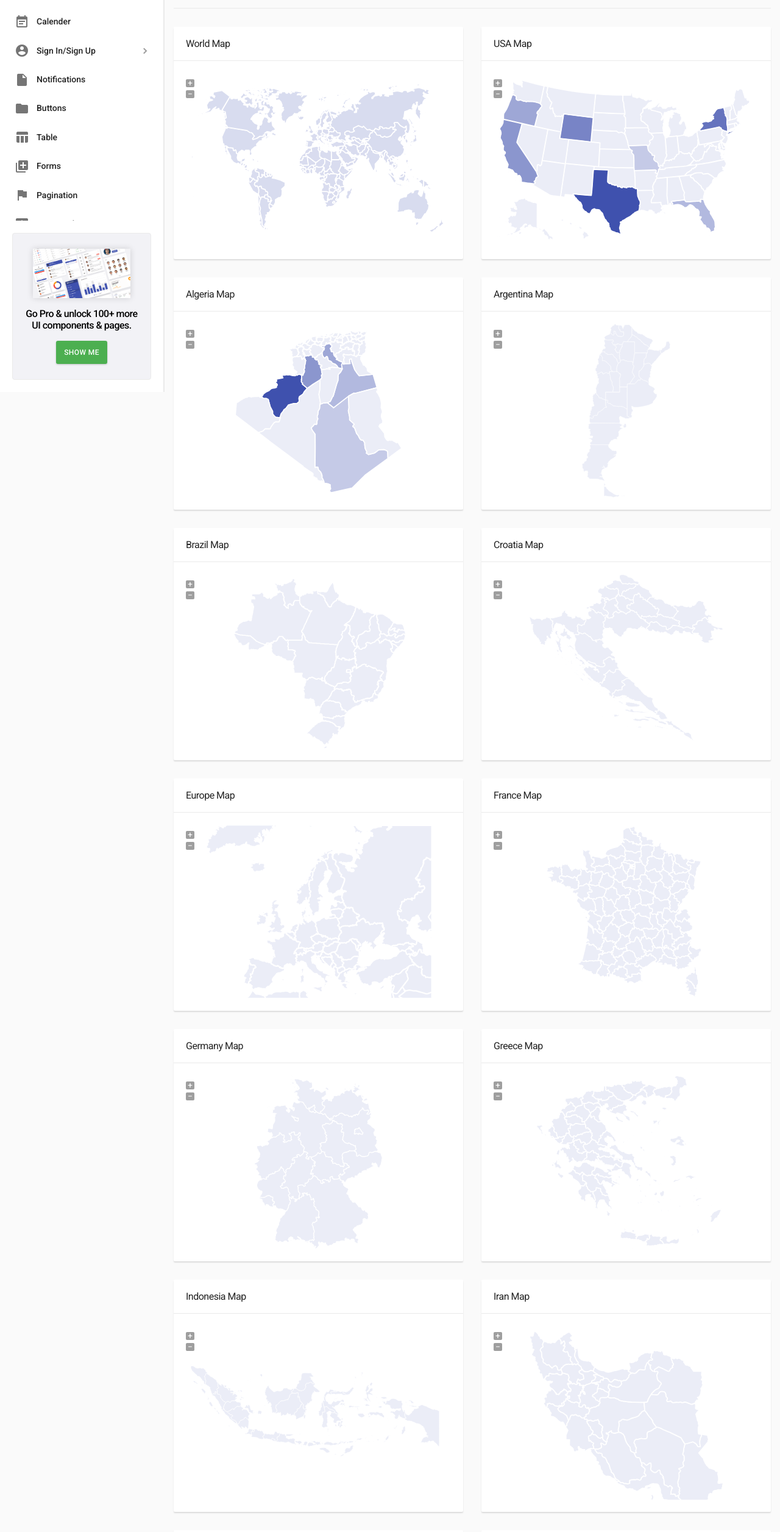
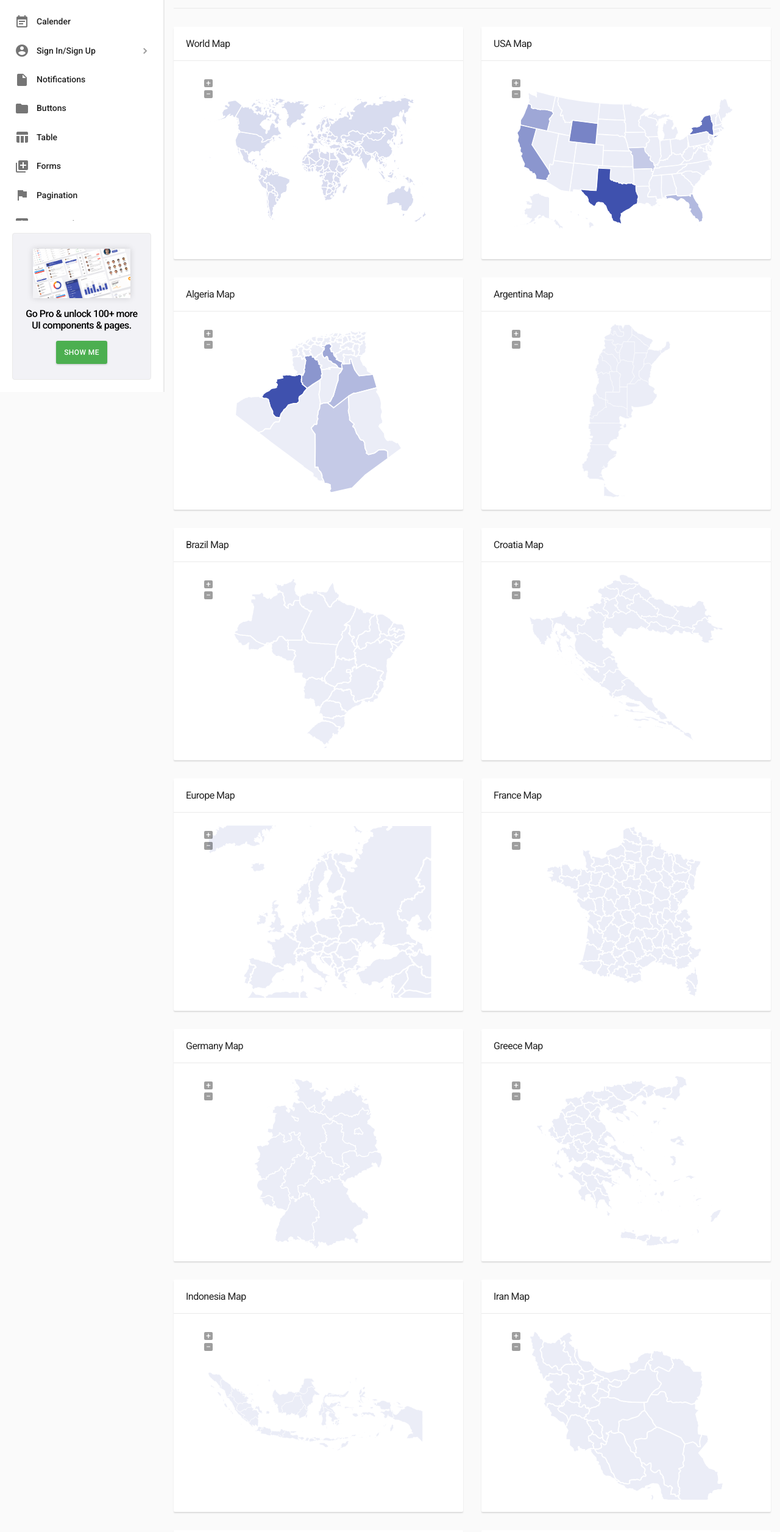
Before and after one commit to ishmamx/materialx, a website: page svgmaps.html in a window 1280 px wide. Shown: the part 157-2670 px from the top of the page at 61% size. Drawn offline with Linux system fonts and the light colour scheme.

Commit message:
fix css issue and doc

```diff
--- a/assets/sass/components/_svg-map.scss
+++ b/assets/sass/components/_svg-map.scss
@@ -71,8 +71,8 @@
   }
 }
 
-.vmap-wrapper.tb-style1,
-.vmap-wrapper.tb-style1#svg-usa {
+.vmap-wrapper.yoo-style1,
+.vmap-wrapper.yoo-style1#svg-usa {
   height: 285px;
   background-color: transparent !important;
 }
--- a/assets/sass/default/_general.scss
+++ b/assets/sass/default/_general.scss
@@ -2358,6 +2358,16 @@ table {
   }
 }
 
+.yoo-sidebar-active {
+  .yoo-add {
+    display: none;
+  }
+
+  .yoo-add+.yoo-sidebarheader-in {
+    height: 100% !important;
+  }
+}
+
 @media screen and (min-width: 991px) {
   .yoo-add+.yoo-sidebarheader-in {
     height: calc(100% - 260px) !important;
@@ -2399,7 +2409,7 @@ table {
   }
 }
 
-.tb-icon-wrap iframe {
+.yoo-icon-wrap iframe {
   border: none;
   width: 100%;
   height: calc(100vh - 322px);
--- a/package.json
+++ b/package.json
@@ -1,6 +1,6 @@
 {
   "name": "materialx-yoo",
-  "version": "1.0.1",
+  "version": "1.0.2",
   "description": "Free template based on Material Design",
   "main": "assets/js/materialX.js",
   "scripts": {
--- a/svgmaps.html
+++ b/svgmaps.html
@@ -528,8 +528,8 @@
             <div class="yoo-card-body">
               <div class="yoo-padd-lr-20">
                 <div class="yoo-height-b20 yoo-height-lg-b20"></div>
-                <div class="tb-svg-map tb-style1 tb-padding-lr30">
-                  <div id="world-en" class="vmap-wrapper tb-style1"></div>
+                <div class="yoo-svg-map yoo-style1 yoo-padding-lr30">
+                  <div id="world-en" class="vmap-wrapper yoo-style1"></div>
                 </div>
                 <div class="yoo-height-b20 yoo-height-lg-b20"></div>
               </div>
@@ -547,8 +547,8 @@
             <div class="yoo-card-body">
               <div class="yoo-padd-lr-20">
                 <div class="yoo-height-b20 yoo-height-lg-b20"></div>
-                <div class="tb-svg-map tb-style1 tb-padding-lr30">
-                  <div id="svg-usa" class="vmap-wrapper tb-style1"></div>
+                <div class="yoo-svg-map yoo-style1 yoo-padding-lr30">
+                  <div id="svg-usa" class="vmap-wrapper yoo-style1"></div>
                 </div>
                 <div class="yoo-height-b20 yoo-height-lg-b20"></div>
               </div>
@@ -566,8 +566,8 @@
             <div class="yoo-card-body">
               <div class="yoo-padd-lr-20">
                 <div class="yoo-height-b20 yoo-height-lg-b20"></div>
-                <div class="tb-svg-map tb-style1 tb-padding-lr30">
-                  <div id="dz-fr" class="vmap-wrapper tb-style1"></div>
+                <div class="yoo-svg-map yoo-style1 yoo-padding-lr30">
+                  <div id="dz-fr" class="vmap-wrapper yoo-style1"></div>
                 </div>
                 <div class="yoo-height-b20 yoo-height-lg-b20"></div>
               </div>
@@ -585,8 +585,8 @@
             <div class="yoo-card-body">
               <div class="yoo-padd-lr-20">
                 <div class="yoo-height-b20 yoo-height-lg-b20"></div>
-                <div class="tb-svg-map tb-style1 tb-padding-lr30">
-                  <div id="argentina-en" class="vmap-wrapper tb-style1"></div>
+                <div class="yoo-svg-map yoo-style1 yoo-padding-lr30">
+                  <div id="argentina-en" class="vmap-wrapper yoo-style1"></div>
                 </div>
                 <div class="yoo-height-b20 yoo-height-lg-b20"></div>
               </div>
@@ -604,8 +604,8 @@
             <div class="yoo-card-body">
               <div class="yoo-padd-lr-20">
                 <div class="yoo-height-b20 yoo-height-lg-b20"></div>
-                <div class="tb-svg-map tb-style1 tb-padding-lr30">
-                  <div id="brazil-br" class="vmap-wrapper tb-style1"></div>
+                <div class="yoo-svg-map yoo-style1 yoo-padding-lr30">
+                  <div id="brazil-br" class="vmap-wrapper yoo-style1"></div>
                 </div>
                 <div class="yoo-height-b20 yoo-height-lg-b20"></div>
               </div>
@@ -623,8 +623,8 @@
             <div class="yoo-card-body">
               <div class="yoo-padd-lr-20">
                 <div class="yoo-height-b20 yoo-height-lg-b20"></div>
-                <div class="tb-svg-map tb-style1 tb-padding-lr30">
-                  <div id="croatia-map" class="vmap-wrapper tb-style1"></div>
+                <div class="yoo-svg-map yoo-style1 yoo-padding-lr30">
+                  <div id="croatia-map" class="vmap-wrapper yoo-style1"></div>
                 </div>
                 <div class="yoo-height-b20 yoo-height-lg-b20"></div>
               </div>
@@ -642,8 +642,8 @@
             <div class="yoo-card-body">
               <div class="yoo-padd-lr-20">
                 <div class="yoo-height-b20 yoo-height-lg-b20"></div>
-                <div class="tb-svg-map tb-style1 tb-padding-lr30">
-                  <div id="europe-en" class="vmap-wrapper tb-style1"></div>
+                <div class="yoo-svg-map yoo-style1 yoo-padding-lr30">
+                  <div id="europe-en" class="vmap-wrapper yoo-style1"></div>
                 </div>
                 <div class="yoo-height-b20 yoo-height-lg-b20"></div>
               </div>
@@ -661,8 +661,8 @@
             <div class="yoo-card-body">
               <div class="yoo-padd-lr-20">
                 <div class="yoo-height-b20 yoo-height-lg-b20"></div>
-                <div class="tb-svg-map tb-style1 tb-padding-lr30">
-                  <div id="france-fr" class="vmap-wrapper tb-style1"></div>
+                <div class="yoo-svg-map yoo-style1 yoo-padding-lr30">
+                  <div id="france-fr" class="vmap-wrapper yoo-style1"></div>
                 </div>
                 <div class="yoo-height-b20 yoo-height-lg-b20"></div>
               </div>
@@ -680,8 +680,8 @@
             <div class="yoo-card-body">
               <div class="yoo-padd-lr-20">
                 <div class="yoo-height-b20 yoo-height-lg-b20"></div>
-                <div class="tb-svg-map tb-style1 tb-padding-lr30">
-                  <div id="germany-en" class="vmap-wrapper tb-style1"></div>
+                <div class="yoo-svg-map yoo-style1 yoo-padding-lr30">
+                  <div id="germany-en" class="vmap-wrapper yoo-style1"></div>
                 </div>
                 <div class="yoo-height-b20 yoo-height-lg-b20"></div>
               </div>
@@ -699,8 +699,8 @@
             <div class="yoo-card-body">
               <div class="yoo-padd-lr-20">
                 <div class="yoo-height-b20 yoo-height-lg-b20"></div>
-                <div class="tb-svg-map tb-style1 tb-padding-lr30">
-                  <div id="greece" class="vmap-wrapper tb-style1"></div>
+                <div class="yoo-svg-map yoo-style1 yoo-padding-lr30">
+                  <div id="greece" class="vmap-wrapper yoo-style1"></div>
                 </div>
                 <div class="yoo-height-b20 yoo-height-lg-b20"></div>
               </div>
@@ -718,8 +718,8 @@
             <div class="yoo-card-body">
               <div class="yoo-padd-lr-20">
                 <div class="yoo-height-b20 yoo-height-lg-b20"></div>
-                <div class="tb-svg-map tb-style1 tb-padding-lr30">
-                  <div id="indonesia_id" class="vmap-wrapper tb-style1"></div>
+                <div class="yoo-svg-map yoo-style1 yoo-padding-lr30">
+                  <div id="indonesia_id" class="vmap-wrapper yoo-style1"></div>
                 </div>
                 <div class="yoo-height-b20 yoo-height-lg-b20"></div>
               </div>
@@ -737,8 +737,8 @@
             <div class="yoo-card-body">
               <div class="yoo-padd-lr-20">
                 <div class="yoo-height-b20 yoo-height-lg-b20"></div>
-                <div class="tb-svg-map tb-style1 tb-padding-lr30">
-                  <div id="iran_ir" class="vmap-wrapper tb-style1"></div>
+                <div class="yoo-svg-map yoo-style1 yoo-padding-lr30">
+                  <div id="iran_ir" class="vmap-wrapper yoo-style1"></div>
                 </div>
                 <div class="yoo-height-b20 yoo-height-lg-b20"></div>
               </div>
@@ -756,8 +756,8 @@
             <div class="yoo-card-body">
               <div class="yoo-padd-lr-20">
                 <div class="yoo-height-b20 yoo-height-lg-b20"></div>
-                <div class="tb-svg-map tb-style1 tb-padding-lr30">
-                  <div id="iraq" class="vmap-wrapper tb-style1"></div>
+                <div class="yoo-svg-map yoo-style1 yoo-padding-lr30">
+                  <div id="iraq" class="vmap-wrapper yoo-style1"></div>
                 </div>
                 <div class="yoo-height-b20 yoo-height-lg-b20"></div>
               </div>
@@ -775,8 +775,8 @@
             <div class="yoo-card-body">
               <div class="yoo-padd-lr-20">
                 <div class="yoo-height-b20 yoo-height-lg-b20"></div>
-                <div class="tb-svg-map tb-style1 tb-padding-lr30">
-                  <div id="turkey" class="vmap-wrapper tb-style1"></div>
+                <div class="yoo-svg-map yoo-style1 yoo-padding-lr30">
+                  <div id="turkey" class="vmap-wrapper yoo-style1"></div>
                 </div>
                 <div class="yoo-height-b20 yoo-height-lg-b20"></div>
               </div>
@@ -794,8 +794,8 @@
             <div class="yoo-card-body">
               <div class="yoo-padd-lr-20">
                 <div class="yoo-height-b20 yoo-height-lg-b20"></div>
-                <div class="tb-svg-map tb-style1 tb-padding-lr30">
-                  <div id="ukraine_ua" class="vmap-wrapper tb-style1"></div>
+                <div class="yoo-svg-map yoo-style1 yoo-padding-lr30">
+                  <div id="ukraine_ua" class="vmap-wrapper yoo-style1"></div>
                 </div>
                 <div class="yoo-height-b20 yoo-height-lg-b20"></div>
               </div>
```
Also changed, not shown: documentation.html (+1 -4 lines), icons.html (+1 -1 lines), assets/css/materialX.css, 1 other file.
